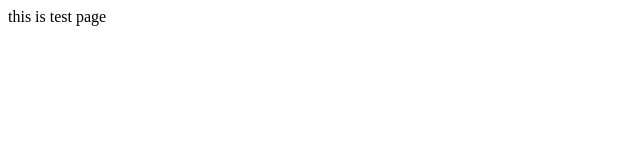
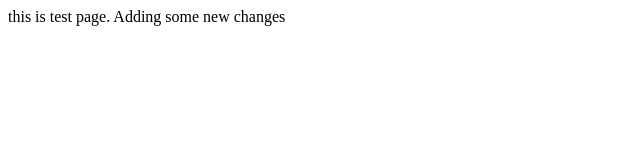
Before and after one commit to justbeingabdul/justbeingabdul.github.io, a plain HTML site: page index.html in a window 1280 px wide. Shown: the whole page, without its empty margins (0-640 px from the left). Drawn offline with Linux system fonts and the light colour scheme.

Commit message:
some changes

```diff
--- a/index.html
+++ b/index.html
@@ -7,6 +7,6 @@
     <title>justbeingabdul</title>
 </head>
 <body>
- this is test page
+ this is test page. Adding some new changes
 </body>
 </html>
```
